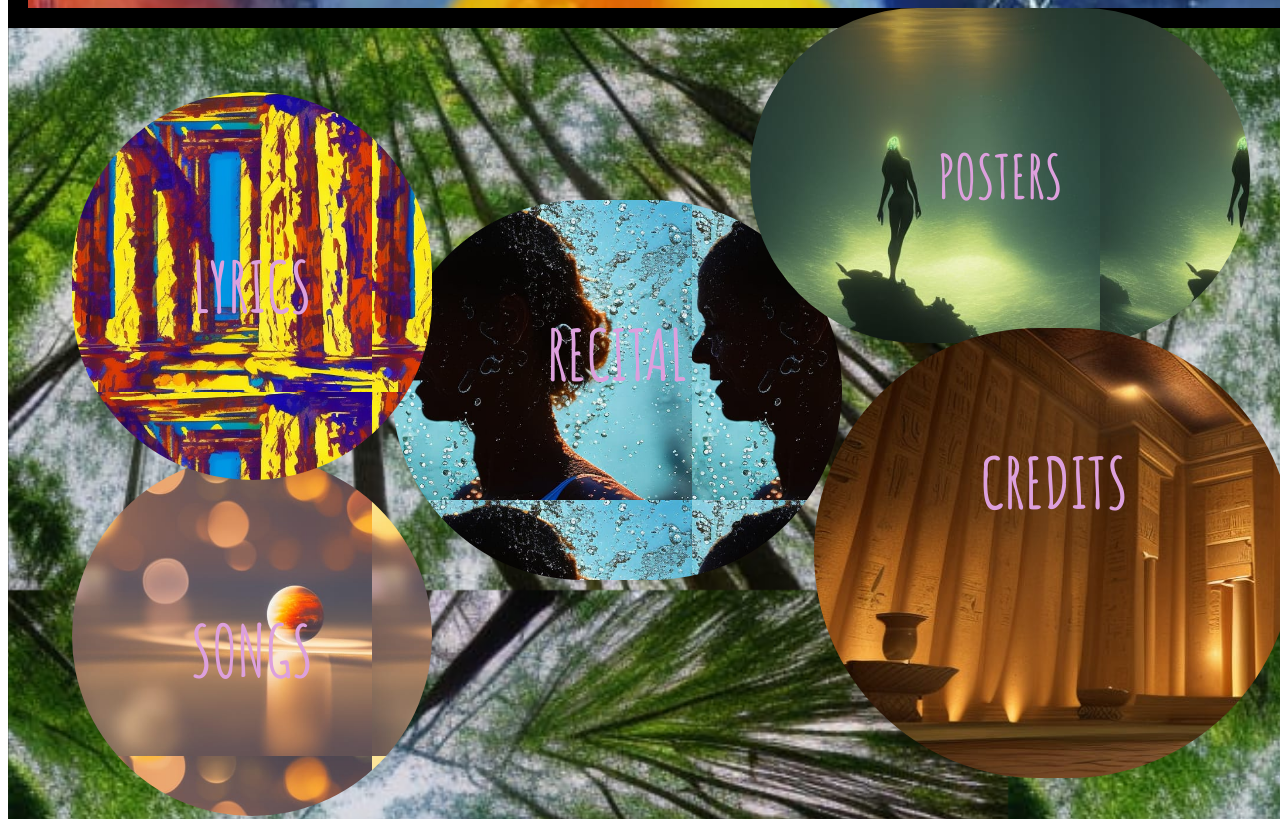
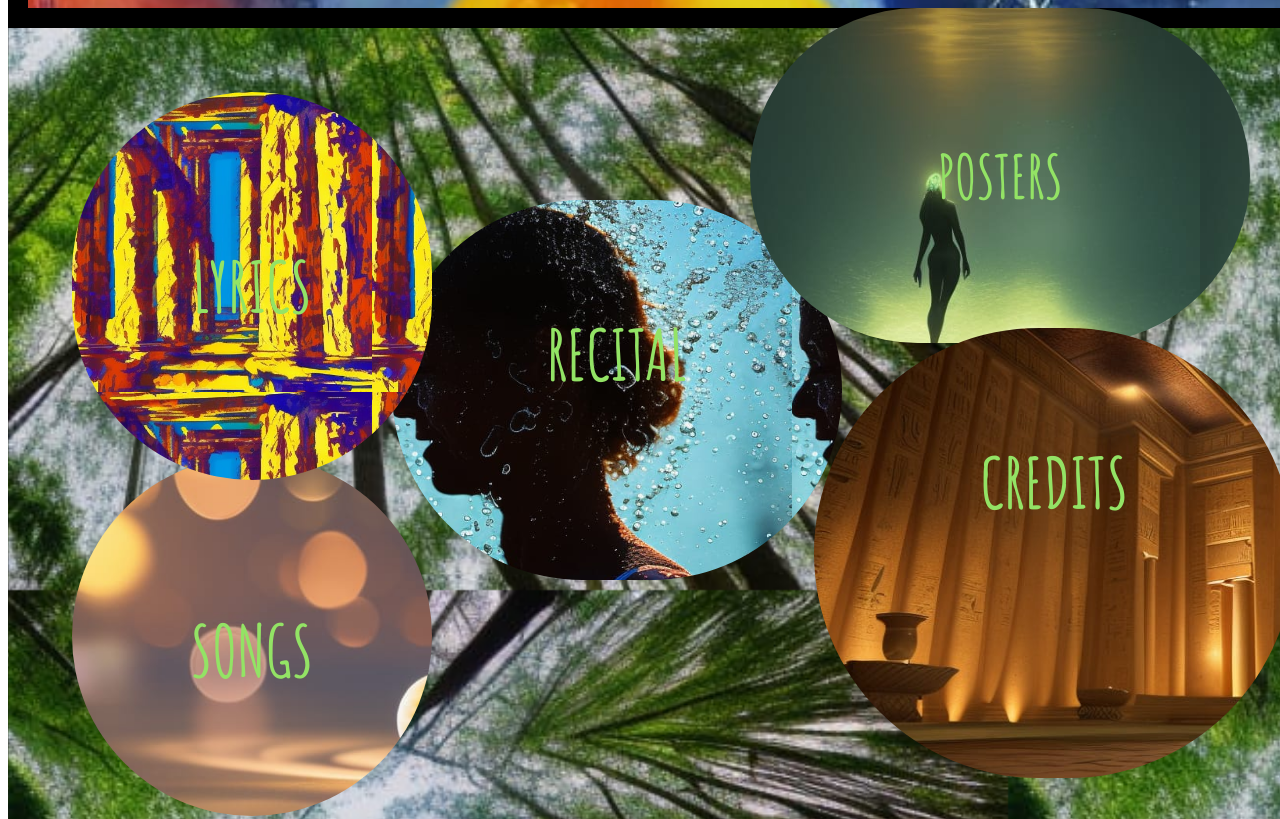
Before and after one commit to gabrielparagao/MOTNAweb, a plain HTML site: page index.html in a window 1280 px wide. Shown: the part 440-1259 px from the top of the page. Drawn offline with Linux system fonts and the light colour scheme.

Commit message:
Update Style.css

```diff
--- a/Style.css
+++ b/Style.css
@@ -38,7 +38,7 @@
   border: 20px solid black;
 }
 a:link {
-  color: plum;
+  color: rgb(147, 227, 101);
 }
 a:visited {
   color: burlywood;
@@ -70,7 +70,7 @@ a:active {
   height: 200px;
   background-image: url("Assets/AiGen20.jpg");
   position: absolute;
-  background-size: 300px;
+  background-size: 500px;
   text-align: center;
   font-size: 70px;
   font-family: monospace;
@@ -86,7 +86,7 @@ a:active {
   position: absolute;
   z-index: -1;
   background-image: url("Assets/AiGen32.jpg");
-  background-size: 300px;
+  background-size: 400px;
   width: 370px;
   height: 300px;
   text-align: center;
@@ -101,7 +101,7 @@ a:active {
 .box4 {
   border-radius: 200px;
   background-image: url("Assets/AIgen45.jpg");
-  background-size: 350px;
+  background-size: 450px;
   position: absolute;
   margin-top: 30vw;
   z-index: 100;
```
